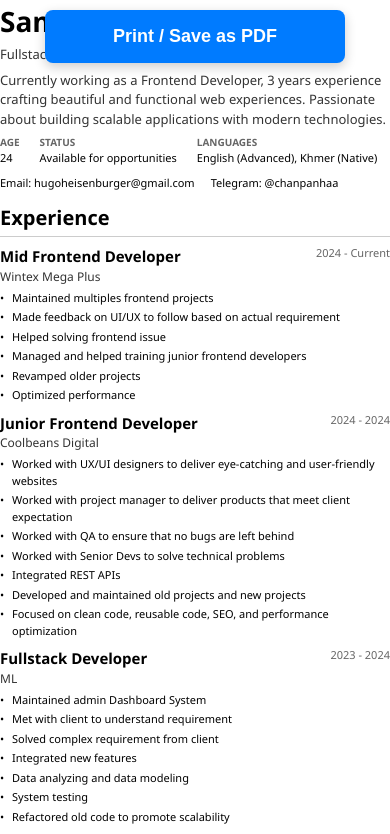
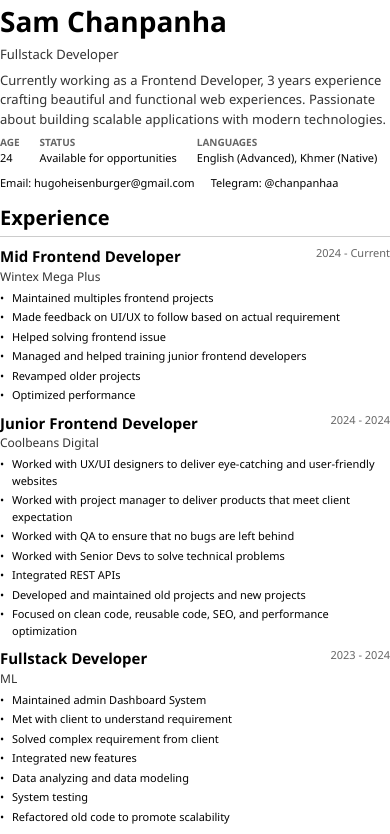
Before and after one commit to PandaPanha/panha-portfolio, a plain HTML site: page print.html in a window 390 px wide. Shown: the top 834 px of the page. Drawn offline with Linux system fonts and the light colour scheme.

Commit message:
Remove print button and associated styles from print.html; simplify print functionality to automatically trigger print dialog on data load.

```diff
--- a/print.html
+++ b/print.html
@@ -247,59 +247,7 @@
             text-decoration: none;
         }
 
-        .print-actions {
-            position: fixed;
-            top: 20px;
-            right: 20px;
-            display: flex;
-            gap: 10px;
-            z-index: 1000;
-        }
-
-        .print-btn {
-            padding: 14px 28px;
-            background: #007bff;
-            color: white;
-            border: none;
-            border-radius: 8px;
-            font-size: 16px;
-            font-weight: 600;
-            cursor: pointer;
-            box-shadow: 0 4px 12px rgba(0,0,0,0.2);
-            transition: all 0.2s;
-            -webkit-tap-highlight-color: transparent;
-        }
-
-        .print-btn:hover {
-            background: #0056b3;
-            box-shadow: 0 6px 16px rgba(0,0,0,0.25);
-        }
-
-        .print-btn:active {
-            transform: scale(0.96);
-            box-shadow: 0 2px 8px rgba(0,0,0,0.2);
-        }
-
-        @media (max-width: 768px) {
-            .print-actions {
-                top: 10px;
-                right: 10px;
-                left: 10px;
-                justify-content: center;
-            }
-
-            .print-btn {
-                width: 100%;
-                max-width: 300px;
-                padding: 16px 24px;
-                font-size: 18px;
-            }
-        }
-
         @media print {
-            .print-actions {
-                display: none !important;
-            }
             body {
                 -webkit-print-color-adjust: exact;
                 print-color-adjust: exact;
@@ -308,9 +256,6 @@
     </style>
 </head>
 <body>
-    <div class="print-actions">
-        <button class="print-btn" onclick="window.print()">Print / Save as PDF</button>
-    </div>
     <div class="container">
         <div class="section header" id="header-section"></div>
         <div class="section" id="experience-section">
@@ -428,18 +373,9 @@
             `;
         }
 
-        function isMobileDevice() {
-            return /Android|webOS|iPhone|iPad|iPod|BlackBerry|IEMobile|Opera Mini/i.test(navigator.userAgent) ||
-                   (window.innerWidth <= 768);
-        }
-
         loadData().then(data => {
             renderPrintPage(data);
-            if (!isMobileDevice()) {
-                setTimeout(() => {
-                    window.print();
-                }, 500);
-            }
+            window.print();
         });
     </script>
 </body>
```
